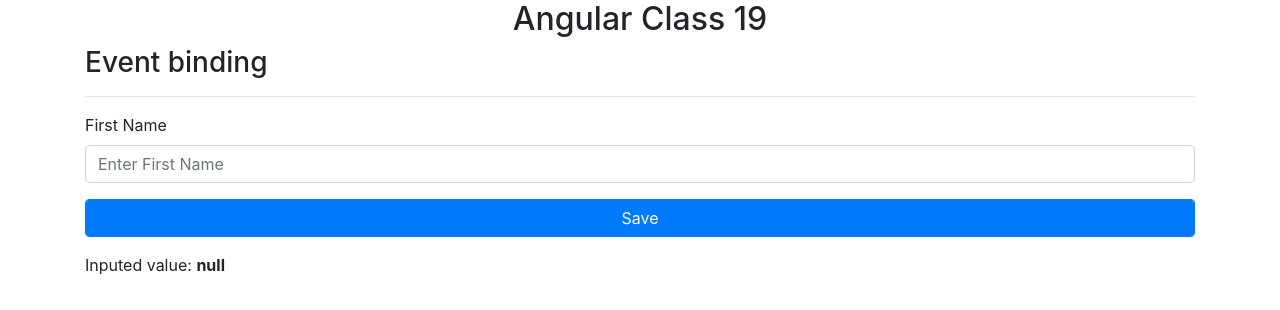
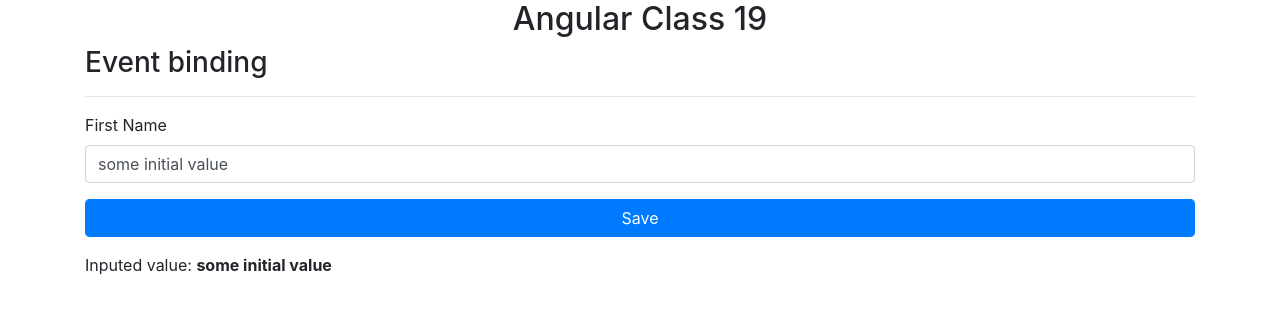
Before and after one commit to dineshgopalchand/Angular-Class-19, an Angular app: page / in a window 1280 px wide. Shown: the top 310 px of the page. Built offline with nearby package versions, Linux system fonts and the light colour scheme.

Commit message:
Two way binding

```diff
--- a/src/app/app.module.ts
+++ b/src/app/app.module.ts
@@ -8,6 +8,7 @@
 import { ClassTypeService } from './common/service/class-type.service';
 import { DisplayDataComponent } from './display-data/display-data.component';
 import { EventBindingComponent } from './event-binding/event-binding.component';
+import { FormsModule } from '@angular/forms';
 
 @NgModule({
   declarations: [
@@ -19,6 +20,7 @@
   ],
   imports: [
     BrowserModule,
+    FormsModule,
     AppRoutingModule
   ],
   providers: [
--- a/src/app/event-binding/event-binding.component.html
+++ b/src/app/event-binding/event-binding.component.html
@@ -6,7 +6,8 @@
         <label for="first-name">First Name</label>
         <!-- <input type="text" class="form-control" name="first-name" id="first-name" placeholder="Enter First Name" (keyup)="keyupEvent($event)"> -->
         <!-- <input type="text" class="form-control" name="first-name" id="first-name" placeholder="Enter First Name" (keyup.enter)="keyupEvent($event.target.value)"> -->
-        <input type="text" class="form-control" name="first-name" id="first-name" #firstName placeholder="Enter First Name" (keyup.enter)="keyupEvent(firstName)">
+        <!-- <input type="text" class="form-control" name="first-name" id="first-name" #firstName placeholder="Enter First Name" (keyup.enter)="keyupEvent(firstName)"> -->
+        <input type="text" class="form-control" name="first-name" id="first-name" [(ngModel)]="inputValue" #firstName placeholder="Enter First Name" (blur)="keyupEvent()">
     </div>
     <!-- div.form-group>button.btn.btn-primary.form-control -->
     <div class="form-group">
--- a/src/app/event-binding/event-binding.component.ts
+++ b/src/app/event-binding/event-binding.component.ts
@@ -6,7 +6,7 @@
   styleUrls: ['./event-binding.component.scss']
 })
 export class EventBindingComponent implements OnInit {
-  inputValue = '';
+  inputValue = 'some initial value';
 
   constructor() { }
 
@@ -15,7 +15,7 @@
   buttonClick(ele: HTMLInputElement) {
     // console.log(event, e);
     console.log('Button Clicked');
-    this.keyupEvent(ele);
+    // this.keyupEvent(ele);
   }
   // keyupEvent(e: KeyboardEvent) {
   //   console.log(e);
@@ -26,10 +26,13 @@
   //   this.inputValue = (e.target as HTMLInputElement).value;
 
   // }
-  keyupEvent(ele: HTMLInputElement) {
-    console.log(ele);
-    ele.value = ele.value.toLocaleUpperCase();
-    this.inputValue = ele.value;
+  // keyupEvent(ele: HTMLInputElement) {
+  //   console.log(ele);
+  //   ele.value = ele.value.toLocaleUpperCase();
+  //   this.inputValue = ele.value;
+  // }
+  keyupEvent() {
+    this.inputValue = this.inputValue.toLocaleUpperCase();
   }
 
 }
```
